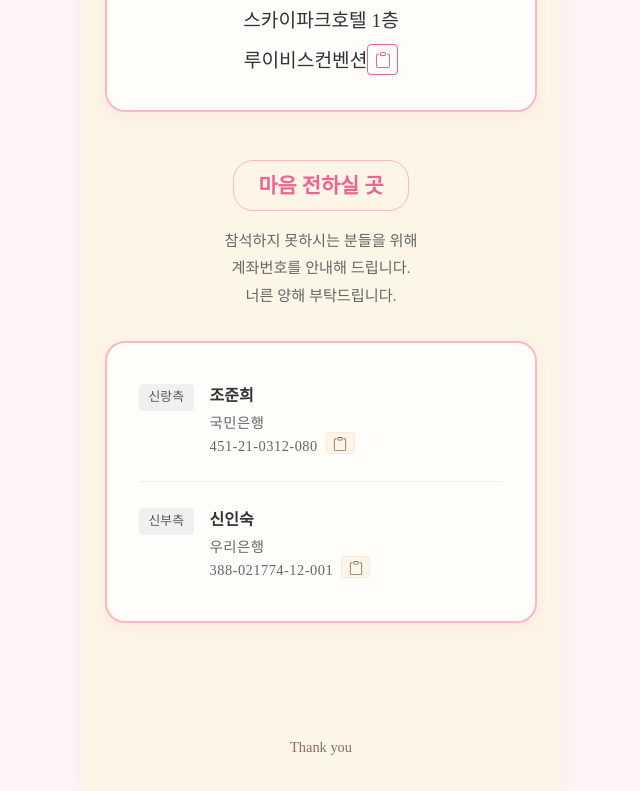
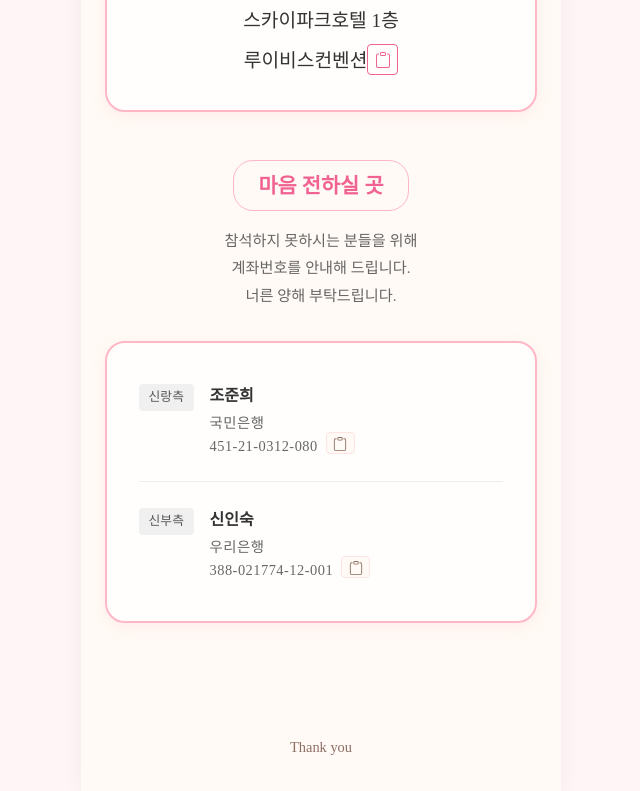
Before and after one commit to minchulcho/cho-lee-wedding, a Vue app: page / in a window 1280 px wide. Shown: the part 1596-2387 px from the top of the page, without its empty margins (319-959 px from the left). Built offline with nearby package versions, Linux system fonts and the light colour scheme.

Commit message:
배경색 변경

```diff
--- a/src/assets/main.css
+++ b/src/assets/main.css
@@ -26,8 +26,8 @@ body {
   /* Darker Pink for text/accents */
   --pastel-green: #A5D6A7;
   /* Sage Green */
-  --pastel-cream: #FDF5E6;
-  /* Old Lace (Warm Beige) */
+  --pastel-cream: #FFFAF5;
+  /* Floral White (More neutral/pinkish beige) */
   --text-color: #5D4037;
   --text-light: #8D6E63;
 }
```
